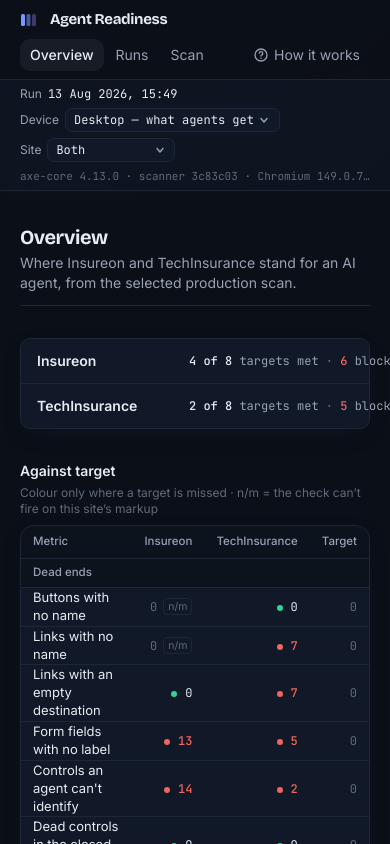
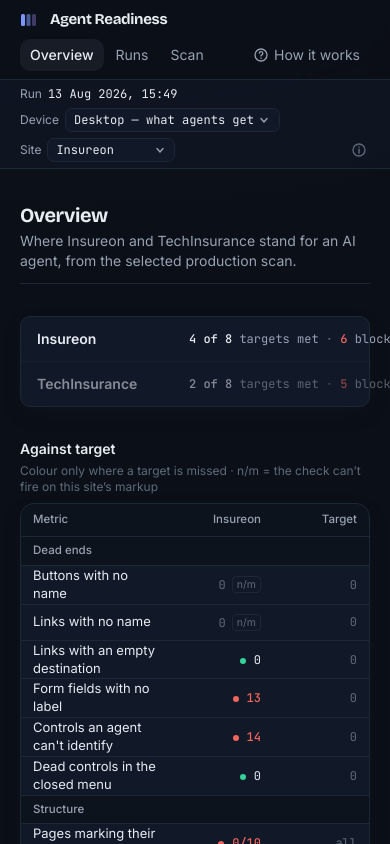
Before and after one commit to juanflores-ion/a11y-checker, a Next.js app: page / in a window 390 px wide. Shown: the top 844 px of the page. Built offline with nearby package versions, Linux system fonts and the light colour scheme.

Commit message:
Insureon by default; both readiness bars always shown and clickable to switch site; instrument stamp behind an info icon

```diff
--- a/src/components/ContextBar.tsx
+++ b/src/components/ContextBar.tsx
@@ -49,11 +49,17 @@
   const showsData = pathname === '/' || pathname.startsWith('/runs');
   if (!showsData || !current) return null;
 
+  /**
+   * The instrument stamp — which axe, which scanner build, which Chromium
+   * produced these figures. It matters to whoever audits a number, not to
+   * whoever reads one, so it sits behind an icon at the far right and shows
+   * on hover or focus rather than taking a third of the strip.
+   */
   const stamp = [
     current.axeVersion ? `axe-core ${current.axeVersion}` : 'axe-core not recorded',
     current.probeVersion ? `scanner ${current.probeVersion}` : 'scanner not recorded',
     current.browserVersion ?? 'browser not recorded',
-  ].join(' · ');
+  ];
 
   return (
     <div className="border-t border-rule bg-card/60">
@@ -109,12 +115,12 @@
             value={site}
             onChange={(e) => setSite(e.target.value as SiteSelection)}
           >
-            <option value="both">Both</option>
             {BRANDS.map((b) => (
               <option key={b} value={b}>
                 {BRAND_LABEL[b]}
               </option>
             ))}
+            <option value="both">Both sites</option>
           </select>
         </Field>
 
@@ -145,8 +151,29 @@
           </span>
         ) : null}
 
-        <span className="ml-auto truncate font-mono text-[11px] text-faint" title="The instrument that produced these figures">
-          {stamp}
+        <span className="group relative ml-auto flex items-center">
+          <button
+            type="button"
+            aria-label={`Measured with ${stamp.join(', ')}`}
+            className="rounded-full p-1 text-faint transition-colors hover:text-ink focus-visible:text-ink"
+          >
+            <svg width="14" height="14" viewBox="0 0 14 14" aria-hidden="true">
+              <circle cx="7" cy="7" r="6" fill="none" stroke="currentColor" strokeWidth="1.3" />
+              <path d="M7 6.2v4" stroke="currentColor" strokeWidth="1.4" strokeLinecap="round" />
+              <circle cx="7" cy="4" r="0.8" fill="currentColor" />
+            </svg>
+          </button>
+          <span
+            role="tooltip"
+            className="pointer-events-none absolute right-0 top-full z-30 mt-1.5 hidden w-max rounded-card border border-rule bg-card px-3 py-2 font-mono text-[11px] leading-relaxed text-muted shadow-pop group-hover:block group-focus-within:block"
+          >
+            <span className="mb-0.5 block font-sans text-[10.5px] uppercase tracking-[0.06em] text-faint">Measured with</span>
+            {stamp.map((line) => (
+              <span key={line} className="block">
+                {line}
+              </span>
+            ))}
+          </span>
         </span>
       </div>
     </div>
--- a/src/components/RunContext.tsx
+++ b/src/components/RunContext.tsx
@@ -54,9 +54,10 @@
   compareMissingViewport: boolean;
   /* --- site ------------------------------------------------------- */
   /**
-   * Which site's figures are on screen. Both by default — the two brands share
-   * a codebase and are read side by side — but every table doubles its numbers
-   * that way, so a reader can narrow to one and halve the page.
+   * Which site's figures are on screen. One site by default — the first brand
+   * — because two side by side doubles every number on the page, and the point
+   * of the control is fewer figures at a glance. "Both" is there for the
+   * reader who wants the comparison.
    */
   site: SiteSelection;
   setSite: (s: SiteSelection) => void;
@@ -99,7 +100,7 @@
   const [currentId, setCurrentIdState] = useState(latest);
   const [compareId, setCompareIdState] = useState<string | null>(previous);
   const [viewport, setViewportState] = useState<ViewportName>(DEFAULT_VIEWPORT);
-  const [site, setSiteState] = useState<SiteSelection>('both');
+  const [site, setSiteState] = useState<SiteSelection>(BRANDS[0]);
 
   // Hydrate from the URL after mount so the static HTML stays deterministic.
   useEffect(() => {
--- a/src/components/overview/Readiness.tsx
+++ b/src/components/overview/Readiness.tsx
@@ -1,7 +1,7 @@
 'use client';
 
 import { ISSUES } from '@/lib/issues';
-import { BRAND_LABEL, type Brand } from '@/lib/model';
+import { BRAND_LABEL, BRANDS, type Brand } from '@/lib/model';
 import { useRuns } from '../RunContext';
 import type { OverviewBrandSnapshot } from './types';
 
@@ -12,6 +12,11 @@
  * shows, and the count beside it is the blocking issues the catalogue lists
  * for that site. When a fix lands on staging and a new run is recorded, this
  * is the thing on the page that visibly moves.
+ *
+ * Both sites always show here, whatever the Site control says: two bars are
+ * the one place the reader gets both verdicts at a glance, and everything
+ * below narrows to the selected site. The selected row is the bright one;
+ * clicking either row selects it.
  */
 export function Readiness({
   now,
@@ -20,10 +25,11 @@
   now: Record<Brand, OverviewBrandSnapshot>;
   before: Record<Brand, OverviewBrandSnapshot> | null;
 }) {
-  const { brands } = useRuns();
+  const { site, setSite } = useRuns();
   return (
     <section aria-label="Readiness" className="rounded-card border border-rule bg-card shadow-card">
-      {brands.map((b, i) => {
+      {BRANDS.map((b, i) => {
+        const selected = site === 'both' || site === b;
         const { passed, total } = now[b].passRatio;
         const prev = before ? before[b].passRatio.passed : null;
         const pct = total ? Math.round((passed / total) * 100) : 0;
@@ -31,9 +37,20 @@
         return (
           <div
             key={b}
-            className={`grid grid-cols-[minmax(7rem,9rem)_1fr_auto] items-center gap-x-5 px-4 py-3 sm:gap-x-6 ${
+            role="button"
+            tabIndex={0}
+            aria-pressed={site === b}
+            title={site === b ? `Showing ${BRAND_LABEL[b]} below` : `Show ${BRAND_LABEL[b]} below`}
+            onClick={() => setSite(b)}
+            onKeyDown={(e) => {
+              if (e.key === 'Enter' || e.key === ' ') {
+                e.preventDefault();
+                setSite(b);
+              }
+            }}
+            className={`grid cursor-pointer grid-cols-[minmax(7rem,9rem)_1fr_auto] items-center gap-x-5 px-4 py-3 transition-colors hover:bg-white/[0.03] sm:gap-x-6 ${
               i > 0 ? 'border-t border-rule' : ''
-            }`}
+            } ${selected ? '' : 'opacity-55'}`}
           >
             <span className="text-sm font-semibold text-ink">{BRAND_LABEL[b]}</span>
             <div
```
